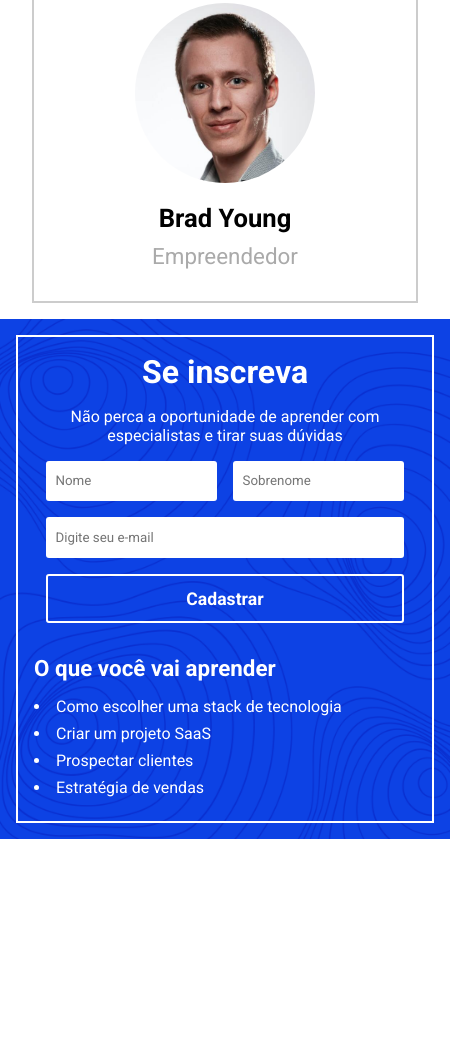
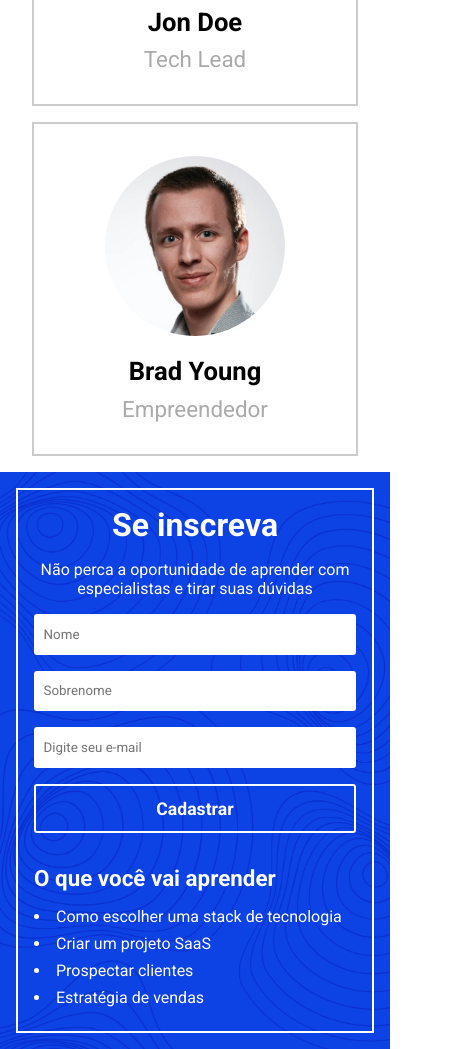
Before and after one commit to jonatascaetano/saas-week, a plain HTML site: page index.html in a window 390 px wide. Shown: the part 1310-2359 px from the top of the page, 450 px wide, since content can reach past the window. Before the commit the page ends 2149 px from the top, so only its background shows below. Drawn offline with Linux system fonts and the light colour scheme.

Commit message:
refactor: responsive css code improvements

```diff
--- a/css/style.css
+++ b/css/style.css
@@ -182,7 +182,7 @@ body {
     }
 
     #about-container {
-        width: 450px;
+        width: 100%px;
         padding: 2rem;
         padding-bottom: 1rem;
     }
@@ -227,7 +227,7 @@ body {
     }
 
     #form-container {
-        width: 450px;
+        width: 100%;
     }
 
     #form-inner {
@@ -238,6 +238,9 @@ body {
     #register-form,
     #name-container {
         gap: 1rem;
+        width: 100%;
+        display: flex;
+        flex-direction: column;
     }
 
 }
```
